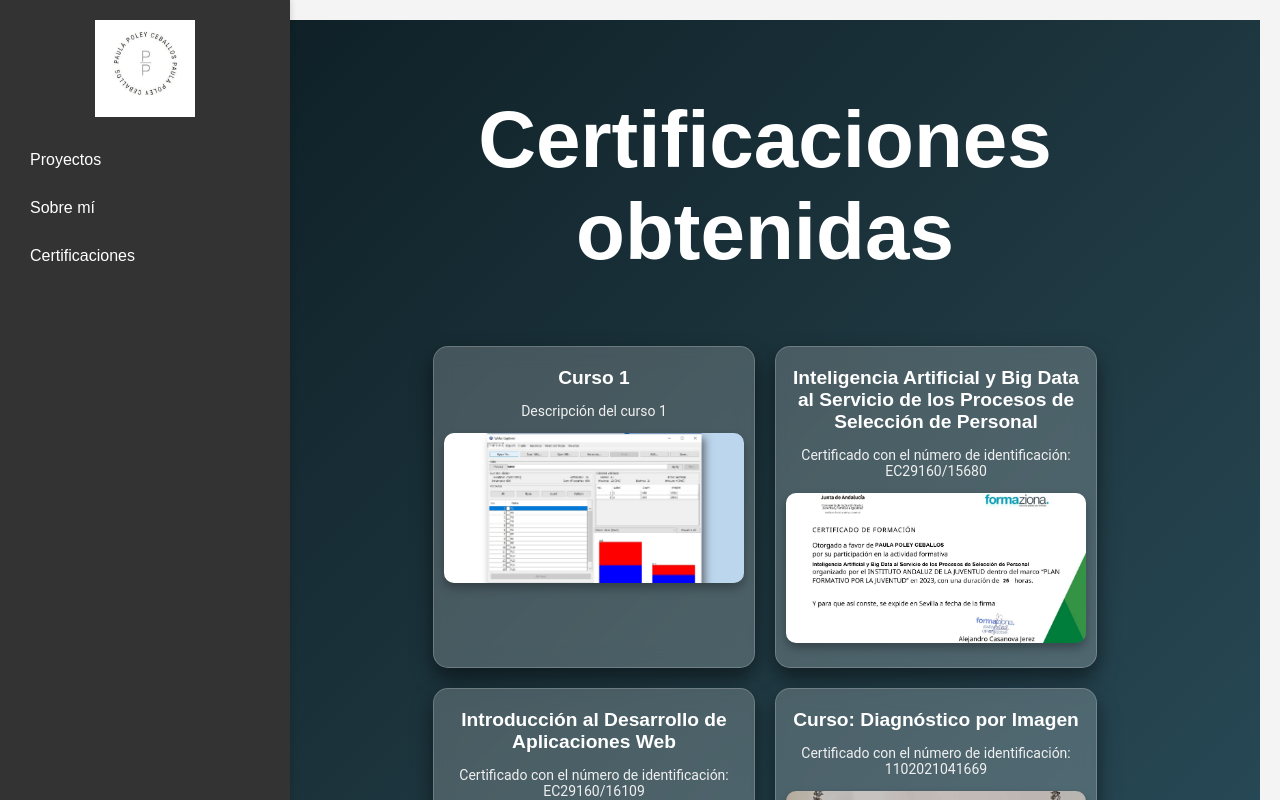
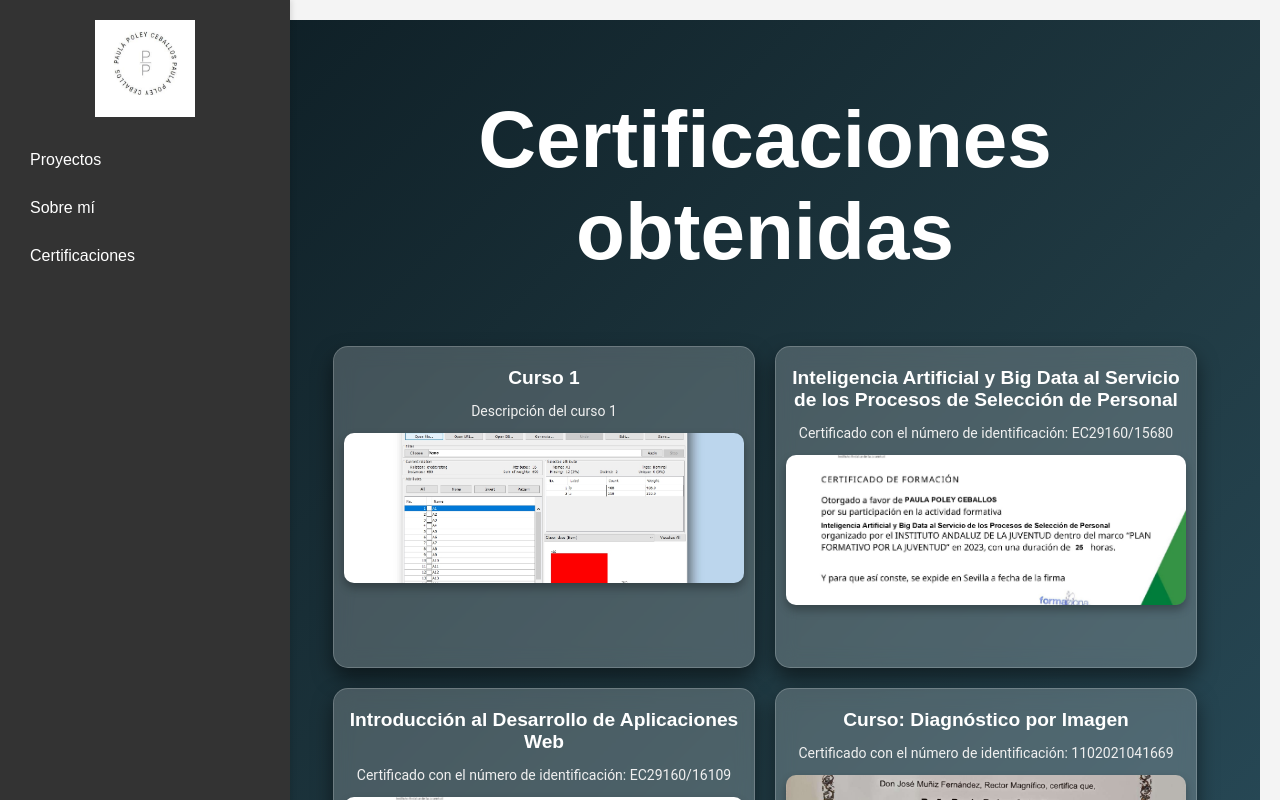
Before and after one commit to paulapoley/portfoliopaulapoley, a React (Create React App) app: page /certificaciones in a window 1280 px wide. Shown: the top 800 px of the page. Built offline with nearby package versions, Linux system fonts and the light colour scheme.

Commit message:
Update Certificaciones.css

```diff
--- a/src/pages/Certificaciones.css
+++ b/src/pages/Certificaciones.css
@@ -29,12 +29,14 @@
   border: 1px solid rgba(255, 255, 255, 0.2); /* Borde blanco semi-transparente */
   border-radius: 15px;
   overflow: hidden;
-  width: 300px; /* Ajustado para una mejor visualización de las imágenes */
+  width: 400px; /* Ajustado para una mejor visualización de las imágenes */
+  height: 300px;
   padding: 10px;
   box-shadow: 0 10px 20px rgba(0, 0, 0, 0.5);
   background: rgba(255, 255, 255, 0.2); /* Fondo semitransparente */
   backdrop-filter: blur(10px); /* Efecto de desenfoque del fondo */
   transition: transform 0.2s;
+  justify-content: space-between;
 }
 
 .cert-card:hover {
```
